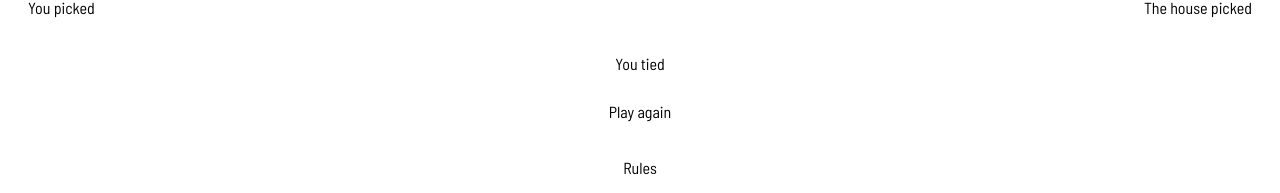
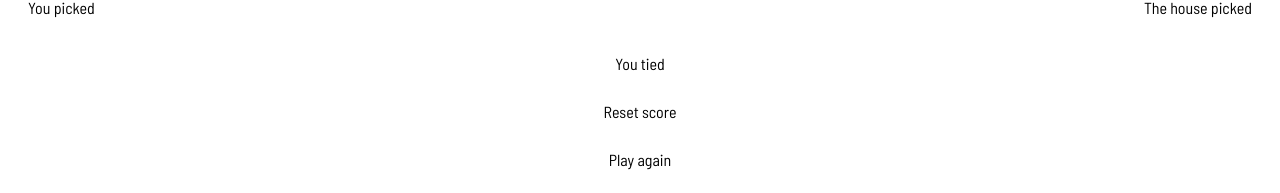
Before and after one commit to zack-jack/rock-paper-scissors, a React (Create React App) app: page / in a window 1280 px wide. Both pictures are taken after a click on the radio button 34 px from the left and 867 px from the top of the page. Shown: the part 900-1093 px from the top of the page. Built offline with nearby package versions, Linux system fonts and the light colour scheme.

Commit message:
add reset score button

```diff
--- a/src/components/Footer.jsx
+++ b/src/components/Footer.jsx
@@ -8,11 +8,11 @@ const Footer = () => {
 
   return (
     <>
-      <footer className="flex justify-center">
+      <footer>
         <button
           data-testid="rules-btn"
           type="button"
-          className="btn btn--ghost"
+          className="btn btn--ghost w-full"
           onClick={open}
         >
           Rules
--- a/src/components/Game.jsx
+++ b/src/components/Game.jsx
@@ -161,6 +161,15 @@ const Game = () => {
             >
               { getResultMessage() }
             </p>
+            <div className="flex flex-col">
+              <button
+                data-testid="reset-score"
+                type="button"
+                className="btn btn--ghost mt-6"
+                onClick={() => setCurrentScore(0)}
+              >
+                Reset score
+              </button>
               <button
                 data-testid="play-again"
                 type="submit"
@@ -168,6 +177,7 @@ const Game = () => {
               >
                 Play again
               </button>
+            </div>
           </div>
         </form>
       </div>
--- a/src/css/components/button.css
+++ b/src/css/components/button.css
@@ -4,7 +4,8 @@
   transition: 0.3s;
 }
 
-.btn--ghost {
+.btn--ghost,
+.btn--ghost:active {
   @apply bg-transparent text-white;
   border: 2px solid theme('colors.gray.100');
 }
```
Also changed, not shown: 1 other file (tests, documents, lock files or other folders). Lines whose indentation alone changed are shown as unchanged.
